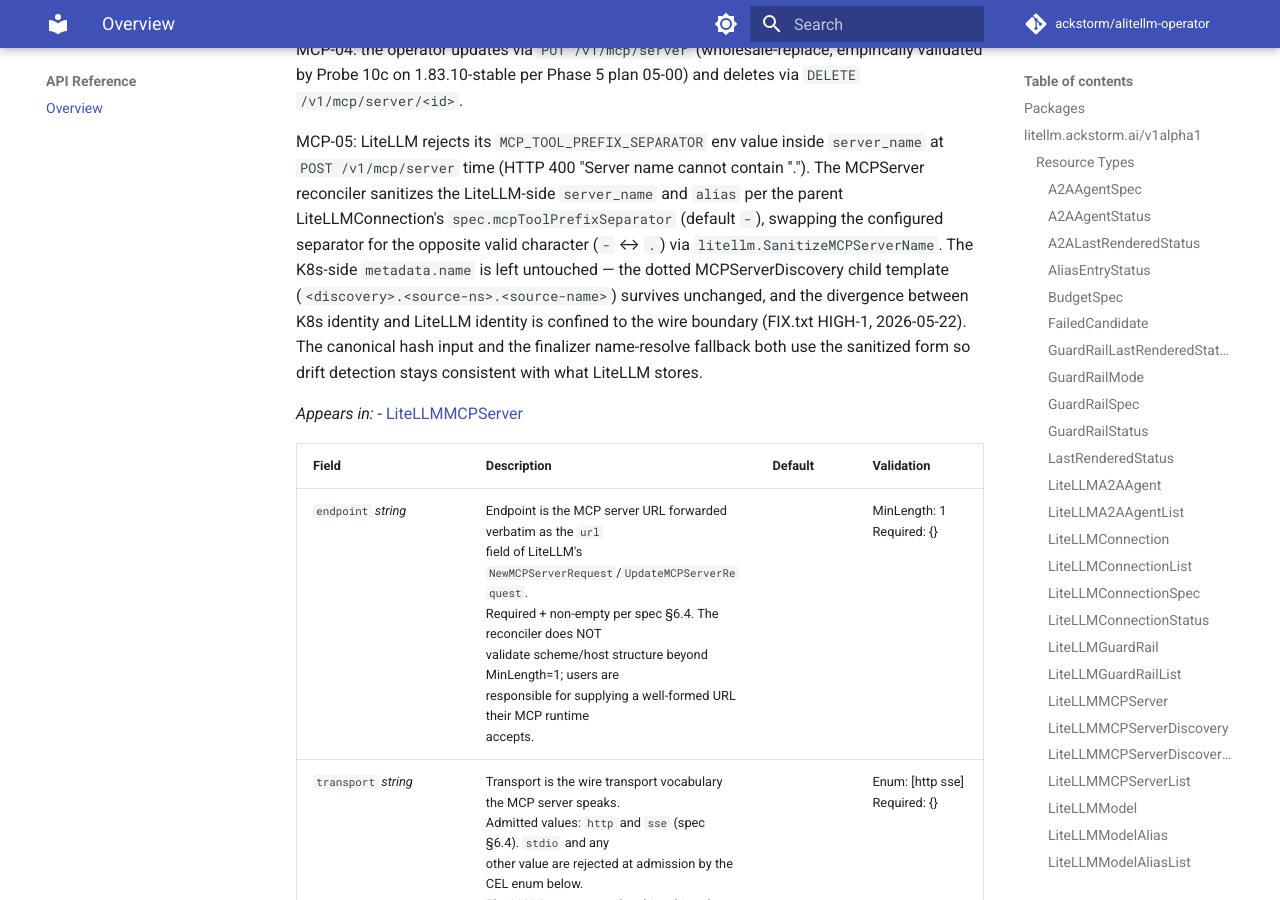
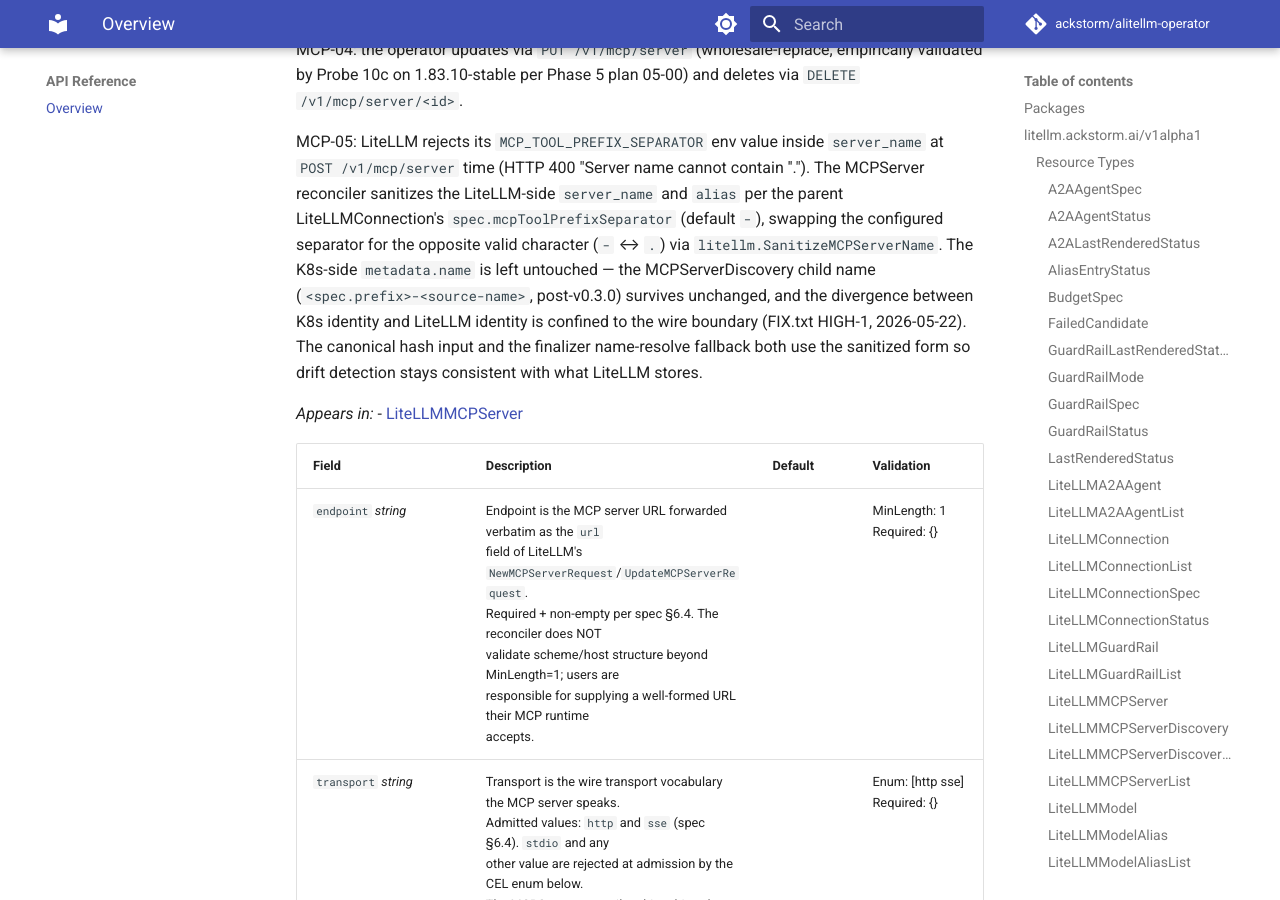
Before and after one commit to ackstorm/alitellm-operator, an MkDocs documentation site: the page built from docs/api-reference/litellm.ackstorm.ai.md, in a window 1280 px wide and 900 px high, scrolled down 55820 px. Built offline with MkDocs 1.6.1 and Material for MkDocs 9.7.7, drawn with Linux system fonts in a browser that asks for light colours; comment, search, counter and statistics services are not loaded; the version menu is left out.

Commit message:
docs(mcpserver): fix stale dotted child-name comment (review #10)
Final #10 cleanup: mcpserver_types.go described the surviving MCPServerDiscovery
child K8s name as dotted three-part; post-v0.3.0 it is <spec.prefix>-<source-name>.

Co-Authored-By: Claude Opus 4.8 (1M context) <noreply@anthropic.com>

```diff
--- a/docs/api-reference/litellm.ackstorm.ai.md
+++ b/docs/api-reference/litellm.ackstorm.ai.md
@@ -1255,8 +1255,8 @@ LiteLLM-side `server_name` and `alias` per the parent
 LiteLLMConnection's `spec.mcpToolPrefixSeparator` (default `-`), swapping
 the configured separator for the opposite valid character (`-` ↔ `.`)
 via `litellm.SanitizeMCPServerName`. The K8s-side `metadata.name` is
-left untouched — the dotted MCPServerDiscovery child template
-(`<discovery>.<source-ns>.<source-name>`) survives unchanged, and the
+left untouched — the MCPServerDiscovery child name
+(`<spec.prefix>-<source-name>`, post-v0.3.0) survives unchanged, and the
 divergence between K8s identity and LiteLLM identity is confined to
 the wire boundary (FIX.txt HIGH-1, 2026-05-22). The canonical hash
 input and the finalizer name-resolve fallback both use the sanitized
```
Also changed, not shown: 2 other files.
